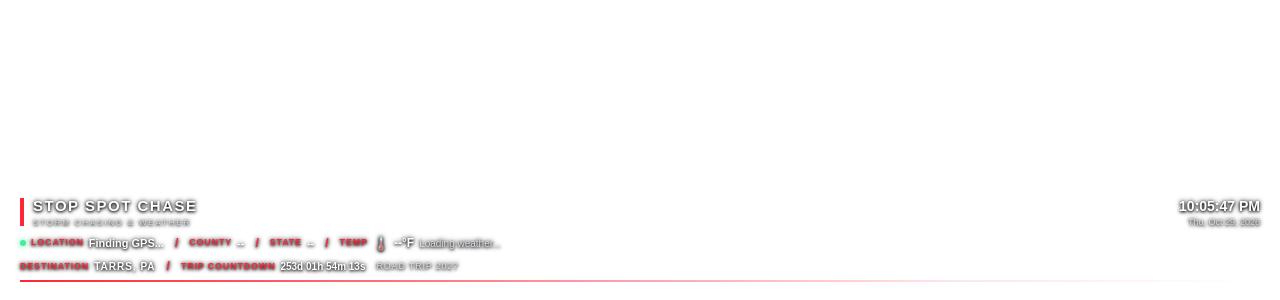
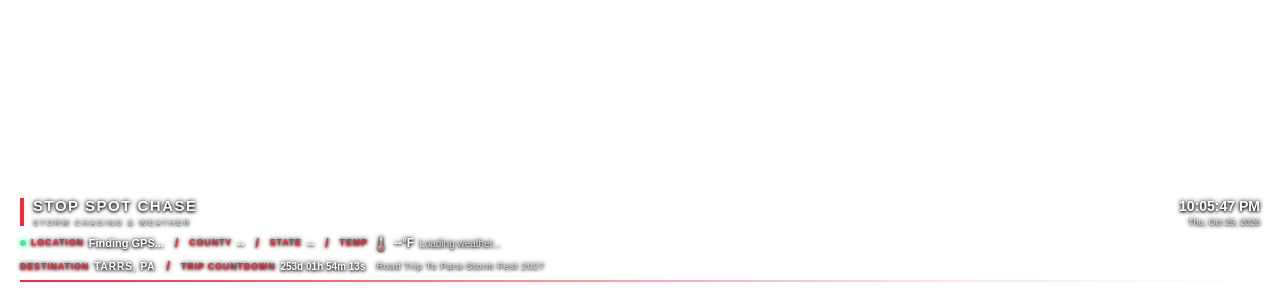
Before and after one commit to jjdeutsch/ChaseV2, a website: page pages/trip2.0.html in a window 1280 px wide. Shown: the part 500-800 px from the top of the page. Drawn offline with Linux system fonts and the light colour scheme.

Commit message:
Update trip2.0.html

```diff
--- a/pages/trip2.0.html
+++ b/pages/trip2.0.html
@@ -354,7 +354,7 @@ body {
             </span>
 
             <span class="trip-status" id="tripStatus">
-                ROAD TRIP 2027
+                Road Trip To Para-Storm Fest 2027
             </span>
 
         </div>
```
